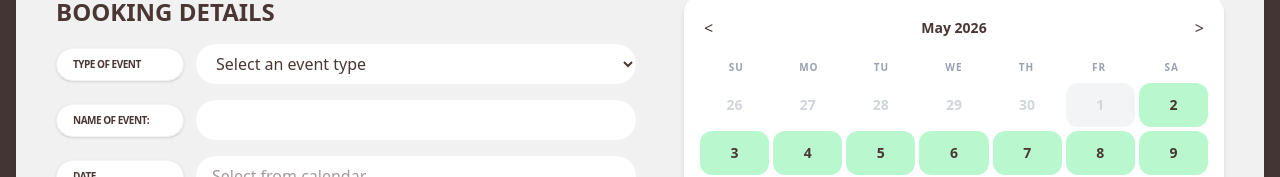
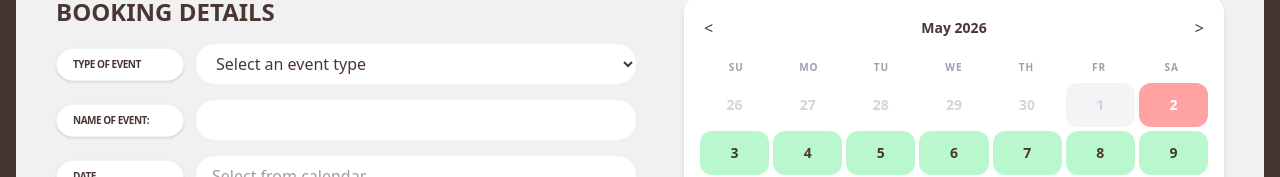
Before and after one commit to ram-004-0/Calidro, a React app in the folder frontend/: page /booking in a window 1280 px wide. Shown: the part 198-375 px from the top of the page. Built offline with nearby package versions, Linux system fonts and the light colour scheme; no server answers; the HTML template or start-up script is replaced by a standard one.

Commit message:
sqkjvbfjksabjfkas

```diff
--- a/frontend/src/Booking Process/BookingPage.jsx
+++ b/frontend/src/Booking Process/BookingPage.jsx
@@ -133,21 +133,27 @@ export default function BookingPage({ onNext }) {
     const fetchBookings = async () => {
       try {
         const response = await axios.get(`${API_URL}/api/bookings/all`);
-        console.log("Raw Bookings from Server:", response.data);
         const formattedDates = response.data.map((b) =>
           format(new Date(b.event_date), "yyyy-MM-dd"),
         );
-        // ADD THESE TWO LINES FOR TESTING:
-        const testDates = ["2024-05-01", "2024-05-15", "2024-05-20"];
-        setBookedDates([...formattedDates, ...testDates]);
+
+        // Target TODAY and TOMORROW so you can see them immediately
+        const todayStr = format(new Date(), "yyyy-MM-dd");
+        const tomorrow = new Date();
+        tomorrow.setDate(tomorrow.getDate() + 1);
+        const tomorrowStr = format(tomorrow, "yyyy-MM-dd");
+
+        console.log("Setting Booked Dates to include:", todayStr, tomorrowStr);
+        setBookedDates([...formattedDates, todayStr, tomorrowStr]);
       } catch (err) {
         console.error("Failed to fetch bookings:", err);
+        // Even if the fetch fails, set the test dates so we can see the colors
+        setBookedDates([format(new Date(), "yyyy-MM-dd")]);
       }
     };
 
     fetchBookings();
-    return () => window.removeEventListener("resize", handleResize);
-  }, []); // Empty dependency array ensures this runs once on mount
+  }, []);
 
   const unavailableDates = [...bookedDates];
   const monthStart = startOfMonth(currentMonth);
@@ -167,21 +173,27 @@ export default function BookingPage({ onNext }) {
   const getDayStyle = (date) => {
     const dateStr = format(date, "yyyy-MM-dd");
     const isPastDate = isBefore(date, startOfToday());
-    const isBooked = bookedDates.includes(dateStr);
+    const isBooked = bookedDates.includes(dateStr); // Use bookedDates directly
 
+    // 1. Outside of current month
     if (!isSameMonth(date, monthStart)) return "text-gray-300";
 
-    // 1. If it is booked (even if in the past), it MUST be Red
-    if (isBooked) return "bg-red-300 cursor-not-allowed text-white";
+    // 2. PRIORITY: If it is booked, it MUST be Red (even if it's in the past)
+    if (isBooked) {
+      return "bg-red-300 cursor-not-allowed text-white";
+    }
 
-    // 2. If it is a past date (but not booked), it should be Gray
-    if (isPastDate) return "bg-gray-100 text-gray-300 cursor-not-allowed";
+    // 3. If it is a past date (but NOT booked)
+    if (isPastDate) {
+      return "bg-gray-100 text-gray-300 cursor-not-allowed";
+    }
 
-    // 3. If it is the currently selected date
-    if (selectedDate && isSameDay(date, selectedDate))
+    // 4. If it is the selected date
+    if (selectedDate && isSameDay(date, selectedDate)) {
       return "bg-yellow-300 font-bold";
+    }
 
-    // 4. Otherwise, it is available
+    // 5. Available
     return "bg-green-200 hover:bg-green-300 cursor-pointer";
   };
 
```
